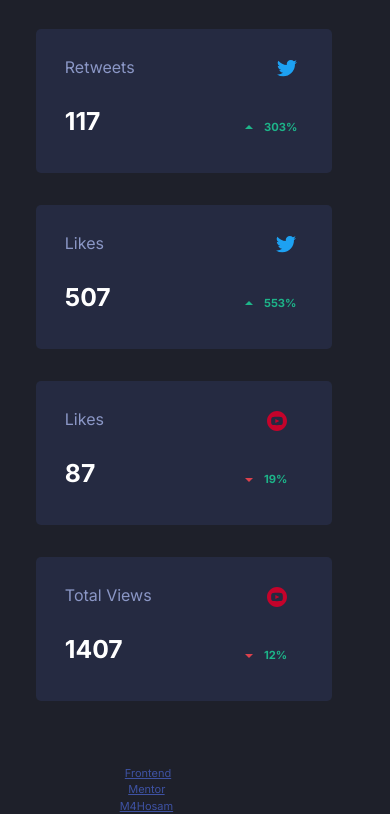
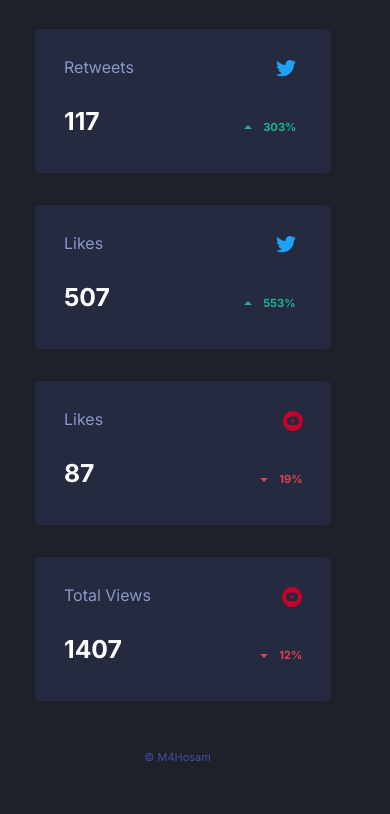
Before and after one commit to m4hosam/Dashboard, a plain HTML site: page index.html in a window 390 px wide. Shown: the part 1966-2780 px from the top of the page. Drawn offline with nearby package versions, Linux system fonts and the light colour scheme.

Commit message:
dashboard v2 adding comments
Editing the centering of the elements
adding comments to html files
fixing the slight design problems

```diff
--- a/index.html
+++ b/index.html
@@ -17,10 +17,14 @@
 </head>
 
 <body class="dark">
+  <!-- design -->
   <div class="top-layer"></div>
 
+  <!-- putting the whole elements in one div -->
+  <div class="center-all">
 
     <div class="container-fluid">
+      <!-- first part in the web site 'TEXT' -->
       <div class="title">
         <h1 class="headers">Social Media Dashboard</h1>
         <p class="total-followers">Total Followers: 23,004</p>
@@ -30,9 +34,9 @@
         <label class="form-check-label" for="flexSwitchCheckChecked">Dark Mode</label>
         <input class="form-check-input" type="checkbox" id="flexSwitchCheckChecked" checked>
       </div>
-
+      <!-- Using Bootstrap grid system -->
       <div class="row">
-
+        <!-- TOP BOXES 1 -->
         <div class="head-boxes col-md-3">
           <p class="mention"><img class="icons" src="images/icon-facebook.svg" alt="">@nathanf</p>
           <h2 class="number">1987</h2>
@@ -41,7 +45,7 @@
         </div>
 
 
-
+        <!-- TOP BOXES 2 -->
         <div class="head-boxes col-md-3">
           <p class="mention"><img class="icons" src="images/icon-twitter.svg" alt=""> @nathanf</p>
           <h2 class="number">1044</h2>
@@ -50,7 +54,7 @@
         </div>
 
 
-
+        <!-- TOP BOXES 3 -->
         <div class="head-boxes col-md-3">
           <p class="mention"><img class="icons" src="images/icon-instagram.svg" alt=""> @realnathanf</p>
           <h2 class="number">11k</h2>
@@ -59,7 +63,7 @@
         </div>
 
 
-
+        <!-- TOP BOXES 4 -->
         <div class="head-boxes col-md-3">
           <p class="mention"><img class="icons" src="images/icon-youtube.svg" alt=""> Nathan F.</p>
           <h2 class="number">8239</h2>
@@ -67,38 +71,38 @@
           <p class="time red-time"><img class="icons" src="images/icon-down.svg" alt="">144 Today</p>
         </div>
 
-    </div>
-
+      </div> <!-- END OF THE ROW -->
+      <!-- HEADER 2 -->
       <h1 class="headers" id="second-h">Overview - Today</h1>
 
-
+      <!-- BOTTOM BOXES -->
       <div class="row ">
-
+        <!-- BOTTOM BOXES 1 -->
         <div class="bottom-boxes col-md-3">
-        <section class="left-side">
+          <section class="left-side first-two">
             <p class="top-left">Page Views</p>
             <h2 class="bottom-left">87</h2>
           </section>
-        <section class="right-side">
+          <section class="right-side ">
             <img class="top-right" src="images/icon-facebook.svg" alt="">
             <p class="bottom-right"><img class="icons" src="images/icon-up.svg" alt=""> 3%</p>
           </section>
         </div>
 
-
+        <!-- BOTTOM BOXES 2 -->
 
         <div class="bottom-boxes col-md-3">
-        <section class="left-side">
+          <section class="left-side first-two">
             <p class="top-left">Likes</p>
             <h2 class="bottom-left">52</h2>
           </section>
-        <section class="right-side">
+          <section class="right-side ">
             <img class="top-right" src="images/icon-facebook.svg" alt="">
-          <p class="bottom-right"><img class="icons" src="images/icon-down.svg" alt=""> 2%</p>
+            <p class="bottom-right red-time"><img class="icons" src="images/icon-down.svg" alt=""> 2%</p>
           </section>
         </div>
 
-
+        <!-- BOTTOM BOXES 3 -->
 
         <div class="bottom-boxes col-md-3">
           <section class="left-side">
@@ -111,7 +115,7 @@
           </section>
         </div>
 
-
+        <!-- BOTTOM BOXES 4 -->
 
         <div class="bottom-boxes col-md-3">
           <section class="left-side">
@@ -128,7 +132,7 @@
 
 
       <div class="row">
-
+        <!-- BOTTOM BOXES 5 -->
         <div class="bottom-boxes col-md-3">
           <section class="left-side">
             <p class="top-left">Retweets</p>
@@ -140,7 +144,7 @@
           </section>
         </div>
 
-
+        <!-- BOTTOM BOXES 6 -->
 
         <div class="bottom-boxes  col-md-3">
           <section class="left-side">
@@ -153,41 +157,42 @@
           </section>
         </div>
 
-
+        <!-- BOTTOM BOXES 7 -->
 
         <div class="bottom-boxes  col-md-3">
-        <section class="left-side">
+          <section class="left-side last-two">
             <p class="top-left">Likes</p>
             <h2 class="bottom-left">87</h2>
           </section>
           <section class="right-side">
             <img class="top-right" src="images/icon-youtube.svg" alt="">
-          <p class="bottom-right"><img class="icons" src="images/icon-down.svg" alt=""> 19%</p>
+            <p class="bottom-right red-time"><img class="icons" src="images/icon-down.svg" alt=""> 19%</p>
           </section>
         </div>
 
-
+        <!-- BOTTOM BOXES 8 -->
 
         <div class="bottom-boxes  col-md-3">
-        <section class="left-side">
+          <section class="left-side last-two">
             <p class="top-left">Total Views</p>
             <h2 class="bottom-left">1407</h2>
           </section>
           <section class="right-side">
             <img class="top-right" src="images/icon-youtube.svg" alt="">
-          <p class="bottom-right"><img class="icons" src="images/icon-down.svg" alt=""> 12%</p>
+            <p class="bottom-right red-time"><img class="icons" src="images/icon-down.svg" alt=""> 12%</p>
           </section>
         </div>
 
-
       </div>
+      <!-- Footer of my name -->
+      <footer class="attribution">
+        <a href="#">&copy; M4Hosam</a>.
+      </footer>
 
     </div>
 
 
-  <div class="attribution">
-    <a href="https://www.frontendmentor.io?ref=challenge" target="_blank">Frontend Mentor</a>.
-    <a href="#">M4Hosam</a>.
+
   </div>
 
   <script src="https://cdn.jsdelivr.net/npm/@popperjs/core@2.9.3/dist/umd/popper.min.js"
--- a/style.css
+++ b/style.css
@@ -1,5 +1,6 @@
 body{
     font-family: 'Inter', sans-serif;
+
 }
 
 .dark{
@@ -10,7 +11,7 @@ body{
 .top-layer{
     background-color: hsl(232, 19%, 15%);
     width: 100%;
-    height: 30%;
+    height: 35%;
     position: absolute;
     z-index: -1;
 }
@@ -19,6 +20,7 @@ body{
 
 .container-fluid{
     padding: 2rem 7rem 3rem;
+
 }
 
 .switch{
@@ -82,7 +84,8 @@ body{
 }
 
 .red-time{
-    color: hsl(356, 69%, 56%);
+    color: hsl(356, 69%, 56%)!important;
+
 }
 
 .icons{
@@ -107,23 +110,20 @@ body{
     color: hsl(228, 34%, 66%);
     width: 7rem;
     margin-bottom: 1.8rem;
-    /* position: relative;
-    top: .45rem; */
+
 }
 .bottom-left{
     color: white;
     font-weight: 700;
     width: 7rem;
     margin-bottom: 0rem;
-    /* position: relative;
-    top: 1rem; */
+
 }
 
 .top-right{
     position: relative;
     margin-top: .1rem;
-    /* left: 13.5rem;
-    bottom: 5rem; */
+
 }
 
 .bottom-right{
@@ -131,10 +131,8 @@ body{
     font-weight: 700;
     font-size: .7rem;
     margin-top: 2.5rem;
-    /* position: relative;
-    left: 12rem;
-    bottom: 3rem; */
 }
+
 
 .left-side{
     text-align: left;
@@ -144,6 +142,12 @@ body{
     margin-left: .3rem;
     display: inline-block;
     vertical-align: text-top;
+}
+.first-two{
+    margin-right: 5rem;
+}
+.last-two{
+    margin-right: 5rem;
 }
 
 .right-side{
@@ -201,7 +205,8 @@ body{
         float: right;
     }
     .container-fluid{
-        padding: 2rem 2rem 3rem;
+        padding: 2rem 8% 2rem;
+        margin: 0 auto;
     }
     .title{
         display: block;
@@ -224,6 +229,10 @@ body{
     .attribution {
         width: 18.5rem;
     }
+    /* .center-all{
+        position: absolute;
+
+    } */
 }
 
 
@@ -231,9 +240,16 @@ body{
 .attribution {
     font-size: 11px;
     text-align: center;
-    padding: 0rem 7rem;
+    padding: 2rem 7rem 0;
 }
 
 .attribution a {
     color: hsl(228, 45%, 44%);
+    text-decoration: none;
+    margin-bottom: 5px;
+    margin-top: 10px;
 }
+
+.center-all{
+    position: absolute;
+}
```
Lines whose indentation alone changed are shown as unchanged.
